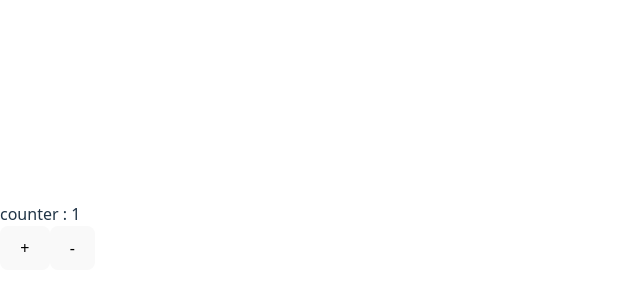
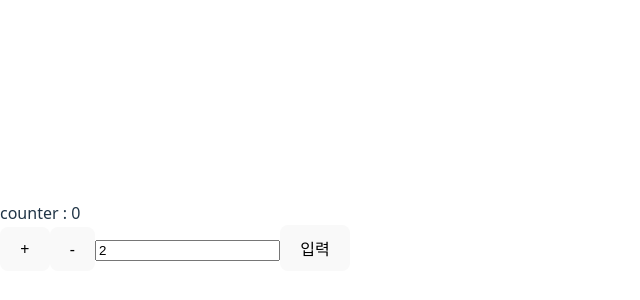
Before and after one commit to hj-devlog/react-practice, a React (Vite) app in the folder vite/: page / in a window 1280 px wide. Shown: the part 164-464 px from the top of the page, without its empty margins (0-640 px from the left). Built offline with nearby package versions, Linux system fonts and the light colour scheme.

Commit message:
React 상태 끌어올리기

```diff
--- a/vite/src/App.jsx
+++ b/vite/src/App.jsx
@@ -1,55 +1,110 @@
 import { Component, useState } from 'react';
 import './App.css';
 
+function App() {
+const [counter, setCounter]= useState(0);
+const [inputValue, setInputValue] = useState(2)
 
-function App() {
-const [counter, setCounter]= useState(1)
+const incrementCounter = () => {
+  setCounter(counter +1)
+}
+const decremntCounter = () => {
+  setCounter(counter -1);
+}
+
+const setCounterNumber = () => {
+  setCounter(inputValue);
+}
   return (
 <>
-<Count
-counter ={counter}
-hello = "hello"
-array = {[1, 2, 3, "안녕하세요"]}
-/>
-<button
-onClick={() => {
-  setCounter((prev) => prev +1)
-  }}
-  >
-    +
-</button>
-<button
-onClick={() => {
-  setCounter((prev) => prev -1)
-  }}
-  >
-    -
-</button>
+<Count counter ={counter} />
+<PlusButton setCounter={setCounter} incrementCounter=
+  {incrementCounter}/>
+<MinusButton setCounter={setCounter}
+decremntCounter=
+{decremntCounter}/>
+<CounterInput
+inputValue={inputValue}
+setInputValue ={setInputValue}
+setCounterNumber = {setCounterNumber}/>
 </>
-);
+  );
+}
+function CounterInput ({inputValue, setInputValue,setCounterNumber}) {
+  return(
+    <>
+    <input type='number' value={inputValue} onChange=
+    {(event) => setInputValue(event.target.value)} />
+    <button onClick={setCounterNumber}>입력</button>
+    </>
+  )
 }
 
-// class App extends Component {
-//   state = {counter: 2};
+function PlusButton ({setCounter, incrementCounter}){
+  return(
+  <button
+    onClick={incrementCounter}
+    > + </button>)
+}
+
+function MinusButton ({setCounter, decremntCounter}){
+  return(
+  <button
+    onClick={decremntCounter}
+    > - </button>)
+}
+
+function Count ({counter}) {
+  return <div>counter : {counter}</div>
+}
+//class ClassApp extends Component {
+//   state = {counter: 1};
+//
+//   incrementCounter = () => {
+//     this.setState({counter: this.state.counter +1});
+//   }
+//   decremntCounter = () => {
+//     this.setState({counter: this.state.counter -1})
+//   }
 //   render(){
 //     return(
 //       <>
-//       <div>counter {this.state.counter}</div>
-//       <button
-//       onClick={() => this.setState({counter: this.state.counter +1})}
-//       >+</button>
-//       <button onClick={() => this.setState({counter: this.state.counter -1})}
-//       >-</button>
-//       </>
+//     <Count counter={this.state.counter} />
+//     <PlusButton incrementCounter={this.incrementCounter}/>
+//     <MinusButton decremntCounter={this.decremntCounter}/>
+//     </>
 //     );
 //   }
 // }
-
-function Count ({array, counter, hello}) {
-  console.log("array", array);
-  console.log("counter", counter);
-  console.log("hello", hello);
-  return <div>counter : {counter}</div>
-}
+// class PlusButton extends Component {
+//   render() {
+//     return (
+//     <button
+//       onClick={this.props.incrementCounter}
+//       >
+//         +
+//       </button>
+//       );
+//   }
+// }
+//
+// class MinusButton extends Component {
+//   render() {
+//     return (
+//     <button
+//       onClick={this.props.decremntCounter}
+//       >
+//         -
+//     </button>
+//
+//     );
+//   }
+// }
+//
+// class Count extends Component {
+//   render(){
+//     return <div>counter: {this.props.counter}</div>
+//   }
+// }
 
 export default App;
```
